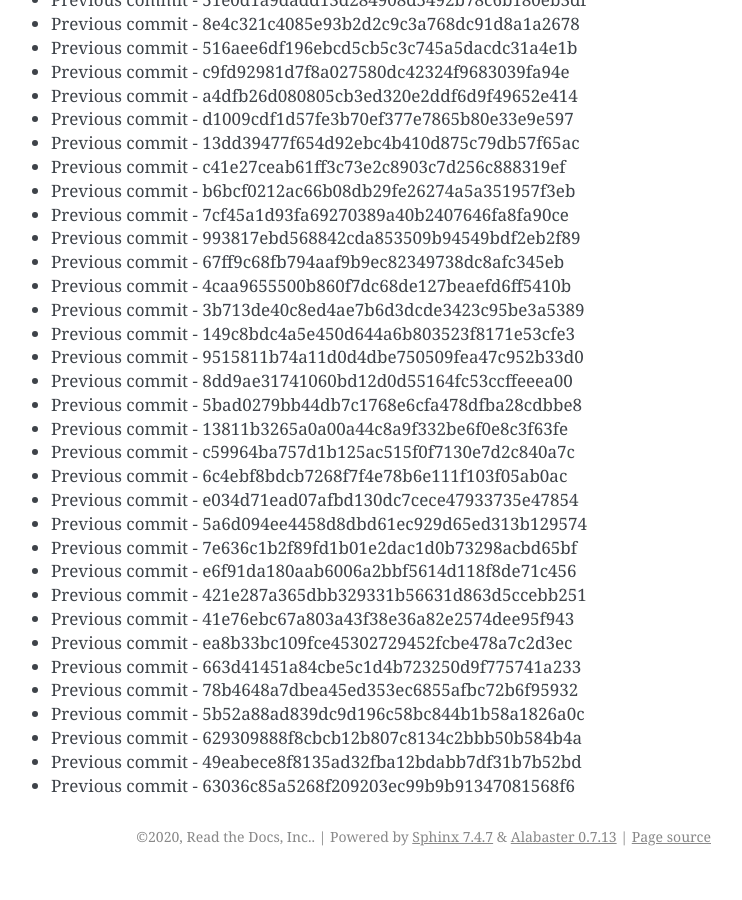
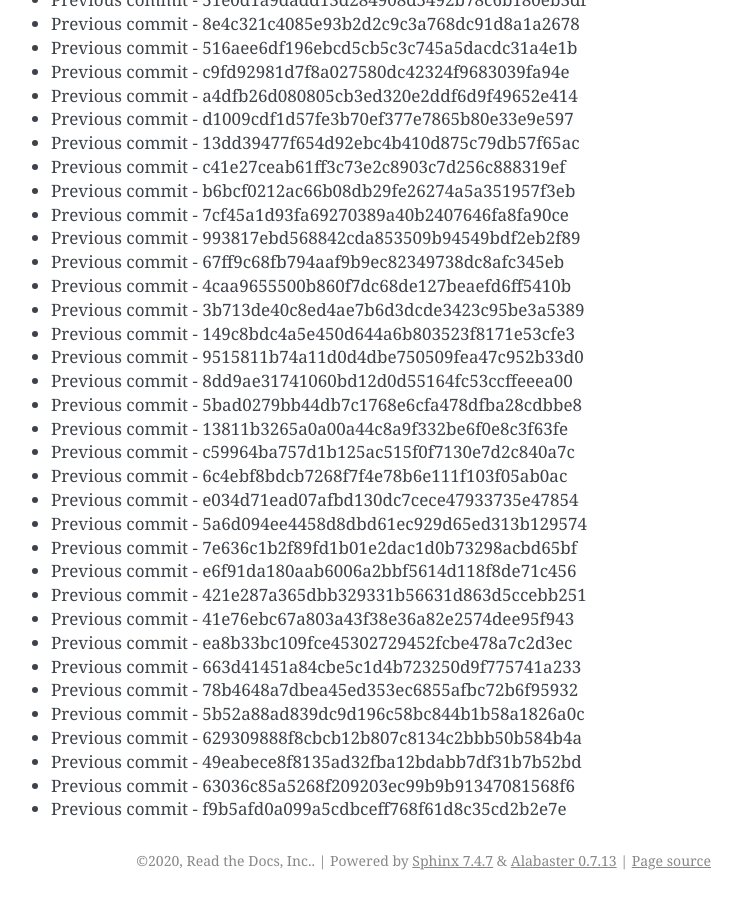
Before and after one commit to readthedocs/rtd-git-stresstest, a Sphinx documentation site: the page built from docs/updates.rst, in a window 1280 px wide and 900 px high, scrolled down 43204 px. Shown: the whole window, without its empty margins (399-1141 px from the left). Built offline with Sphinx 7.4.7, drawn with Linux system fonts in a browser that asks for light colours; before the commit the page ends 44080 px from its top, so only the background shows below that.

Commit message:
Generating commit from previous: f9b5afd0a099a5cdbceff768f61d8c35cd2b2e7e

```diff
--- a/docs/updates.rst
+++ b/docs/updates.rst
@@ -1847,3 +1847,4 @@ It can be tested for any performance characteristics.
 * Previous commit - 629309888f8cbcb12b807c8134c2bbb50b584b4a
 * Previous commit - 49eabece8f8135ad32fba12bdabb7df31b7b52bd
 * Previous commit - 63036c85a5268f209203ec99b9b91347081568f6
+* Previous commit - f9b5afd0a099a5cdbceff768f61d8c35cd2b2e7e
```
